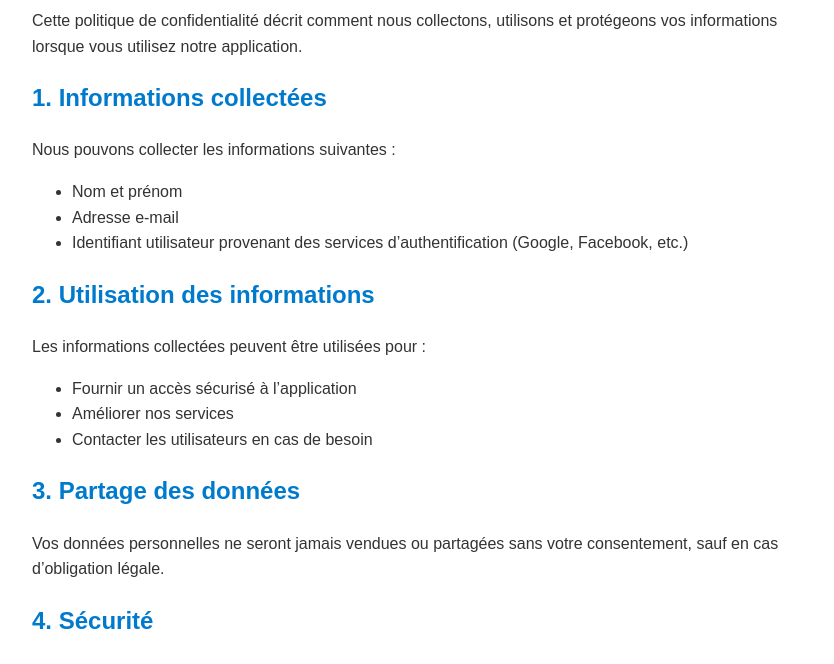
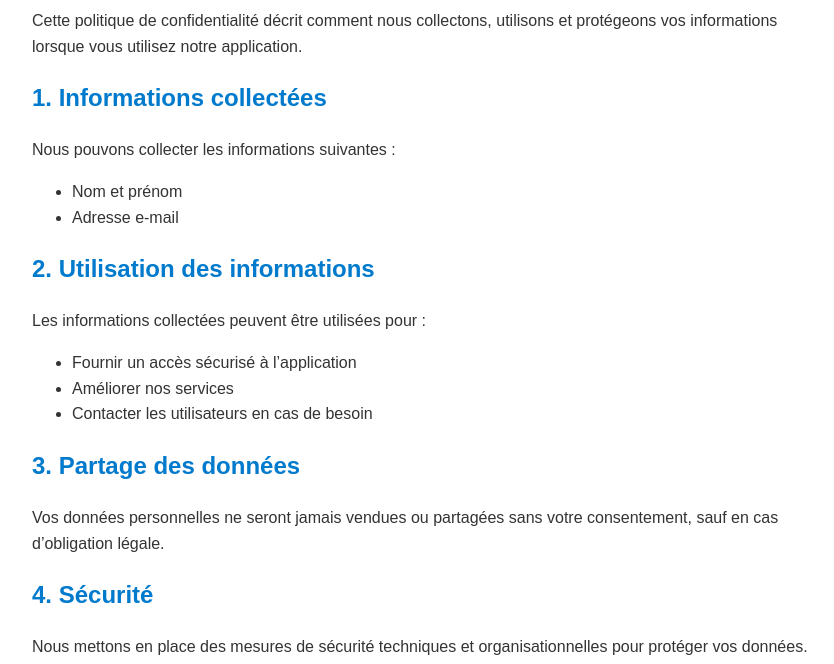
Before and after one commit to Alexmarat/privacy-policy, a plain HTML site: page index.html in a window 1280 px wide. Shown: the part 134-798 px from the top of the page, without its empty margins (208-1042 px from the left). Drawn offline with Linux system fonts and the light colour scheme.

Commit message:
Update index.html

```diff
--- a/index.html
+++ b/index.html
@@ -28,7 +28,6 @@
   <ul>
     <li>Nom et prénom</li>
     <li>Adresse e-mail</li>
-    <li>Identifiant utilisateur provenant des services d’authentification (Google, Facebook, etc.)</li>
   </ul>
 
   <h2>2. Utilisation des informations</h2>
```
